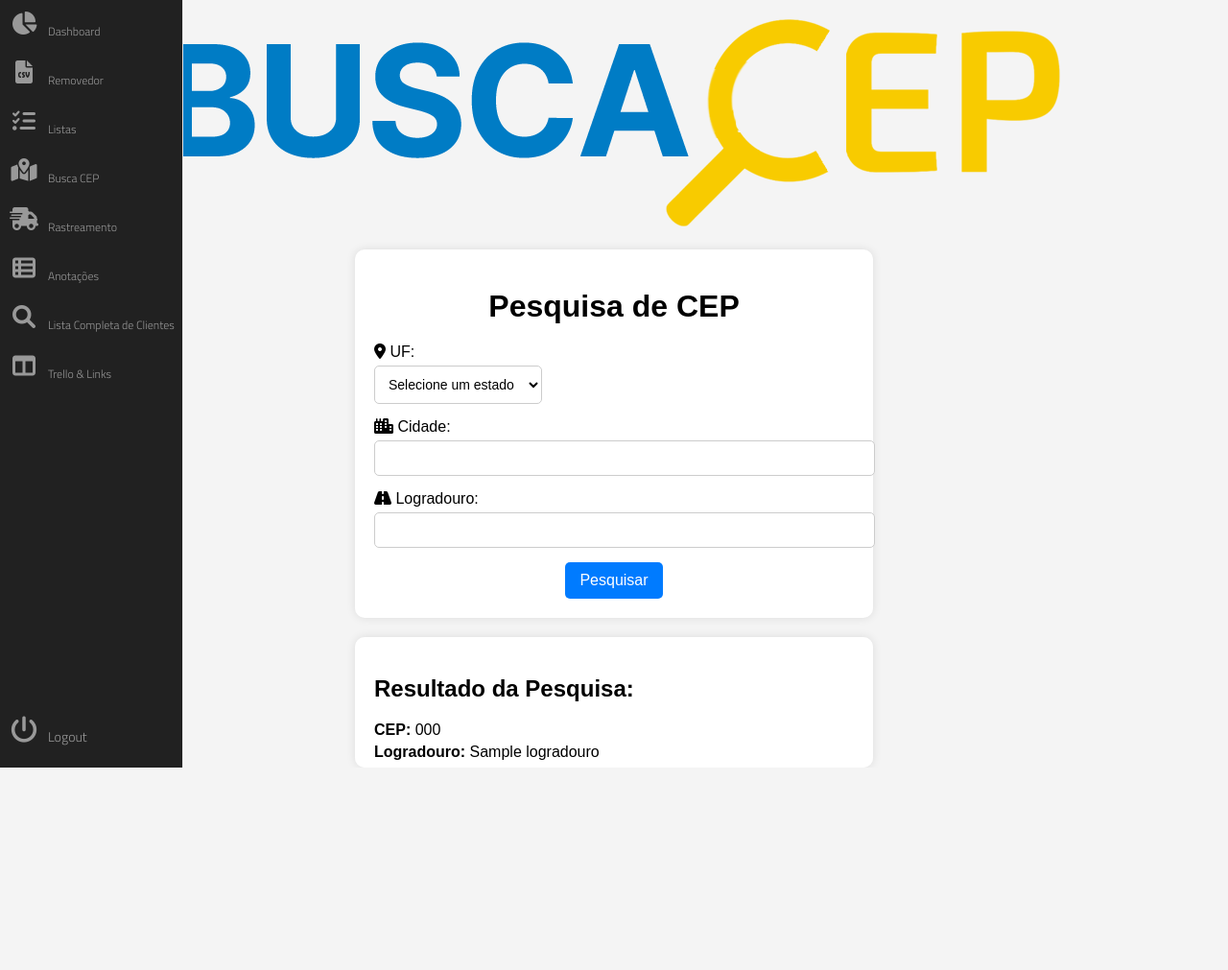
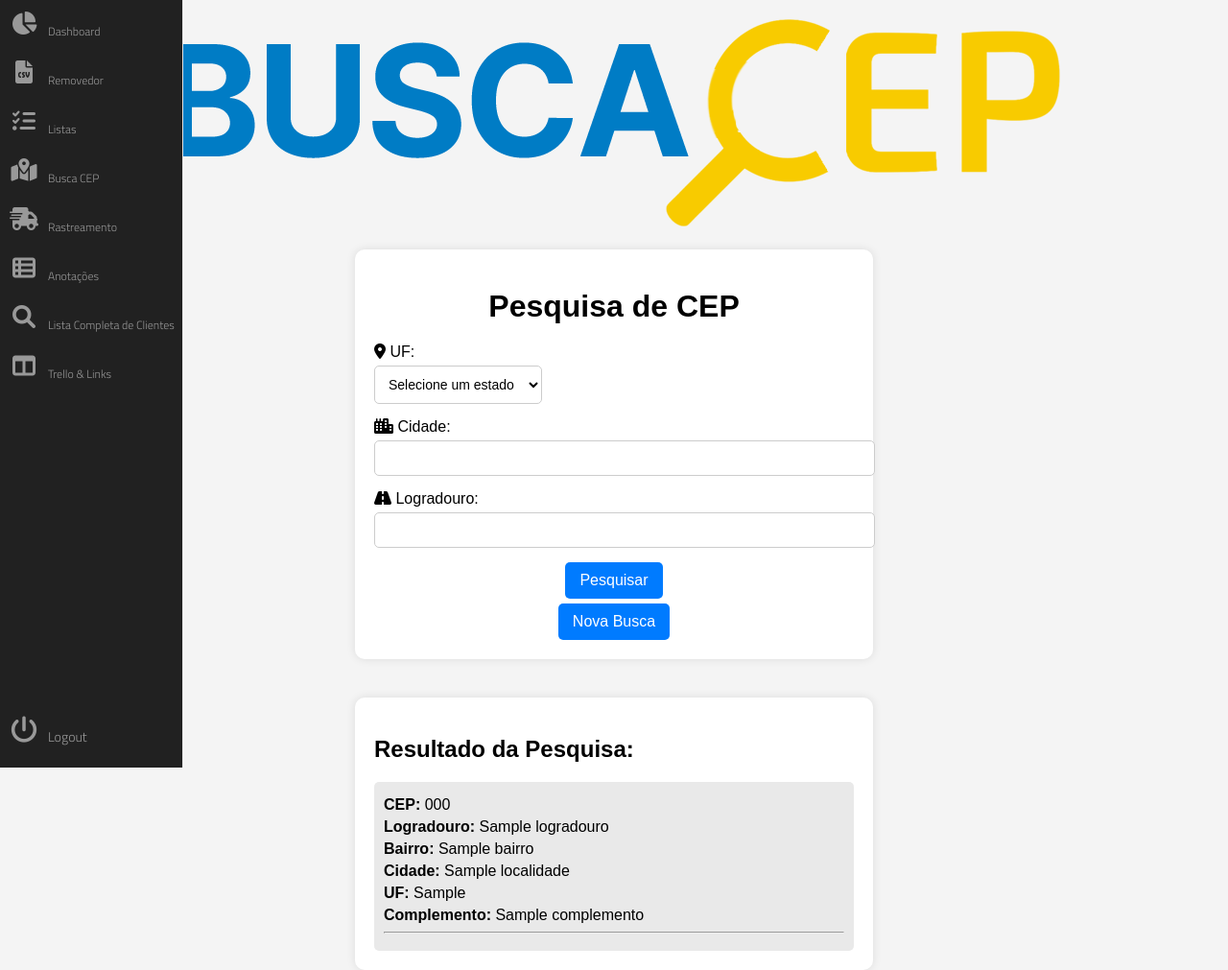
Before and after one commit to Rennanlp/novoteste, a Flask app: template templates/buscacep.html in a window 1280 px wide. Shown: the whole page at 96% size. Before the commit the page ends 800 px from the top, so only its background shows below. Run offline with Flask 3, Linux system fonts and the light colour scheme; the template is opened without the code that fills it: most values are stand-ins (such as "Sample title", 1, 10 or a date in 2020); some libraries are stand-ins or nearby versions; some web fonts are replaced.

Commit message:
Add files via upload

```diff
--- a/static/buscacep.css
+++ b/static/buscacep.css
@@ -6,8 +6,9 @@ body {
     display: flex;
     justify-content: center;
     align-items: center;
-    height: 100vh;
+    min-height: 100vh;
     flex-direction: column;
+    overflow-y: auto; /* Permitir rolagem vertical do corpo */
 }
 
 .container {
@@ -18,6 +19,7 @@ body {
     text-align: center;
     width: 90%;
     max-width: 500px;
+    margin-bottom: 20px; /* Garantir espaço entre elementos quando a tela rola */
 }
 
 h1 {
@@ -59,7 +61,7 @@ input[type="submit"]:hover {
     margin-top: 20px;
     width: 90%;
     max-width: 500px;
-    max-height: 300px; /* Altura máxima do container rolável */
+    max-height: 500px; /* Altura máxima do container rolável */
     overflow-y: auto; /* Habilita a rolagem vertical */
     background-color: #fff;
     padding: 20px;
@@ -73,6 +75,15 @@ input[type="submit"]:hover {
 
 .result p {
     margin: 5px 0;
+}
+
+.result-item {
+    padding: 10px;
+    border-radius: 5px;
+}
+
+.result-item.alternate {
+    background-color: #e9e9e9;
 }
 
 .error {
@@ -94,8 +105,31 @@ select:focus {
     outline: none;
 }
 
-.logo-container{
+.logo-container {
     position: inherit;
     margin-top: 20px;
     margin-bottom: 20px;
 }
+
+.btn-new {
+    background-color: #007BFF;
+    color: #fff;
+    padding: 10px 15px;
+    border: none;
+    border-radius: 5px;
+    cursor: pointer;
+    font-size: 16px;
+    margin-top: 5px;
+}
+
+.btn-new .button {
+    color: white;
+    text-decoration: none;
+    display: block;
+    width: 100%;
+    height: 100%;
+}
+
+.btn-new:hover {
+    background-color: #0056b3;
+}
--- a/templates/buscacep.html
+++ b/templates/buscacep.html
@@ -122,6 +122,9 @@
 
             <input type="submit" value="Pesquisar">
         </form>
+        <button class="btn-new">
+            <a href="/buscacep" class="button">Nova Busca</a>
+        </button>
     </div>
 
     <div class="result-container">
@@ -129,14 +132,18 @@
             {% if data %}
                 <h2>Resultado da Pesquisa:</h2>
                 <div class="result">
+                    {% set count = 0 %}
                     {% for item in data %}
+                        <div class="result-item {% if count % 2 == 0 %}alternate{% endif %}">
                             <p><strong>CEP:</strong> {{ item['cep'] }}</p>
                             <p><strong>Logradouro:</strong> {{ item['logradouro'] }}</p>
                             <p><strong>Bairro:</strong> {{ item['bairro'] }}</p>
                             <p><strong>Cidade:</strong> {{ item['localidade'] }}</p>
                             <p><strong>UF:</strong> {{ item['uf'] }}</p>
-                        <p><strong>Complemento:</strong> {{ item.complemento }}</p>
+                            <p><strong>Complemento:</strong> {{ item['complemento'] }}</p>
                             <hr>
+                        </div>
+                        {% set count = count + 1 %}
                     {% endfor %}
                 </div>
             {% elif error %}
```
Lines whose indentation alone changed are shown as unchanged.
